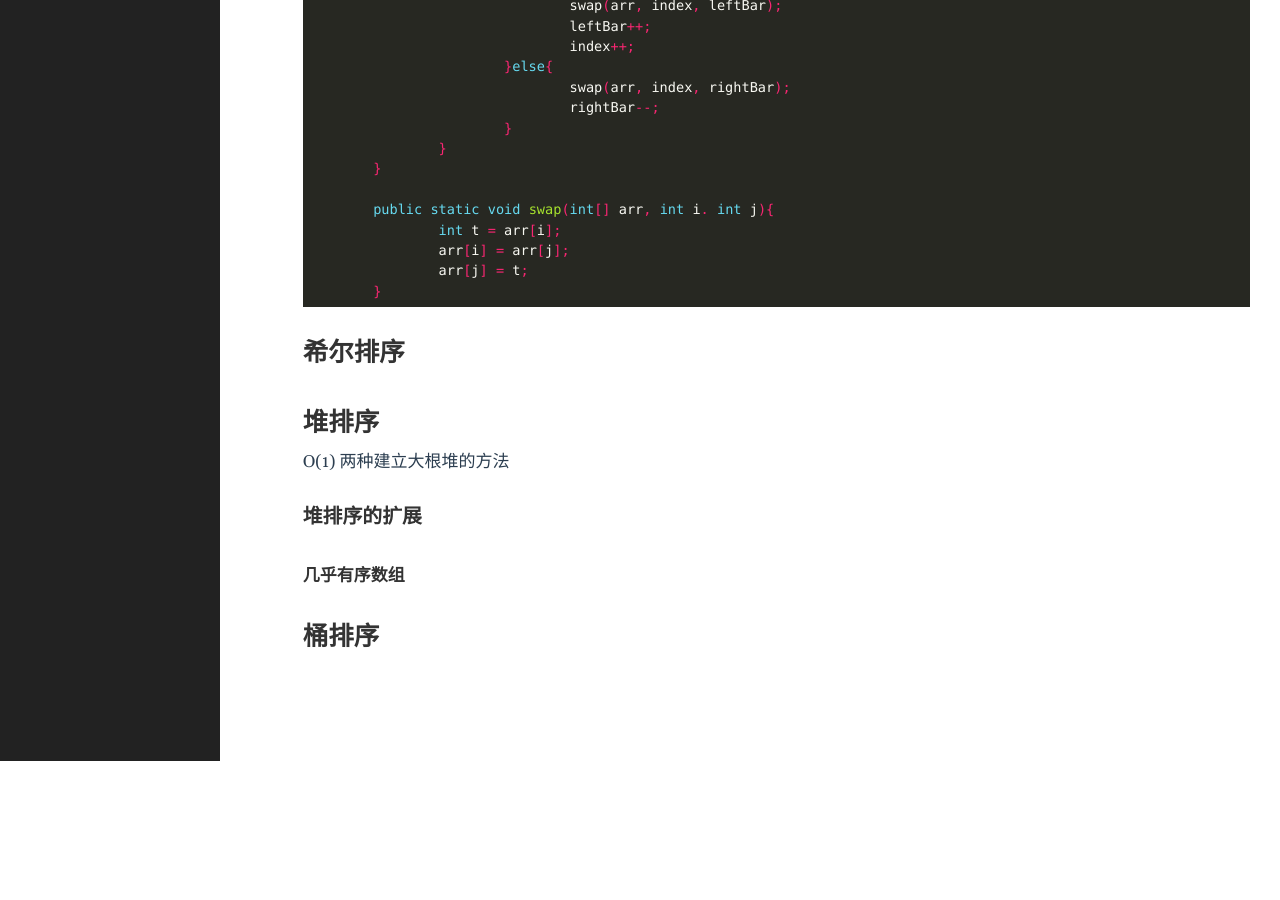
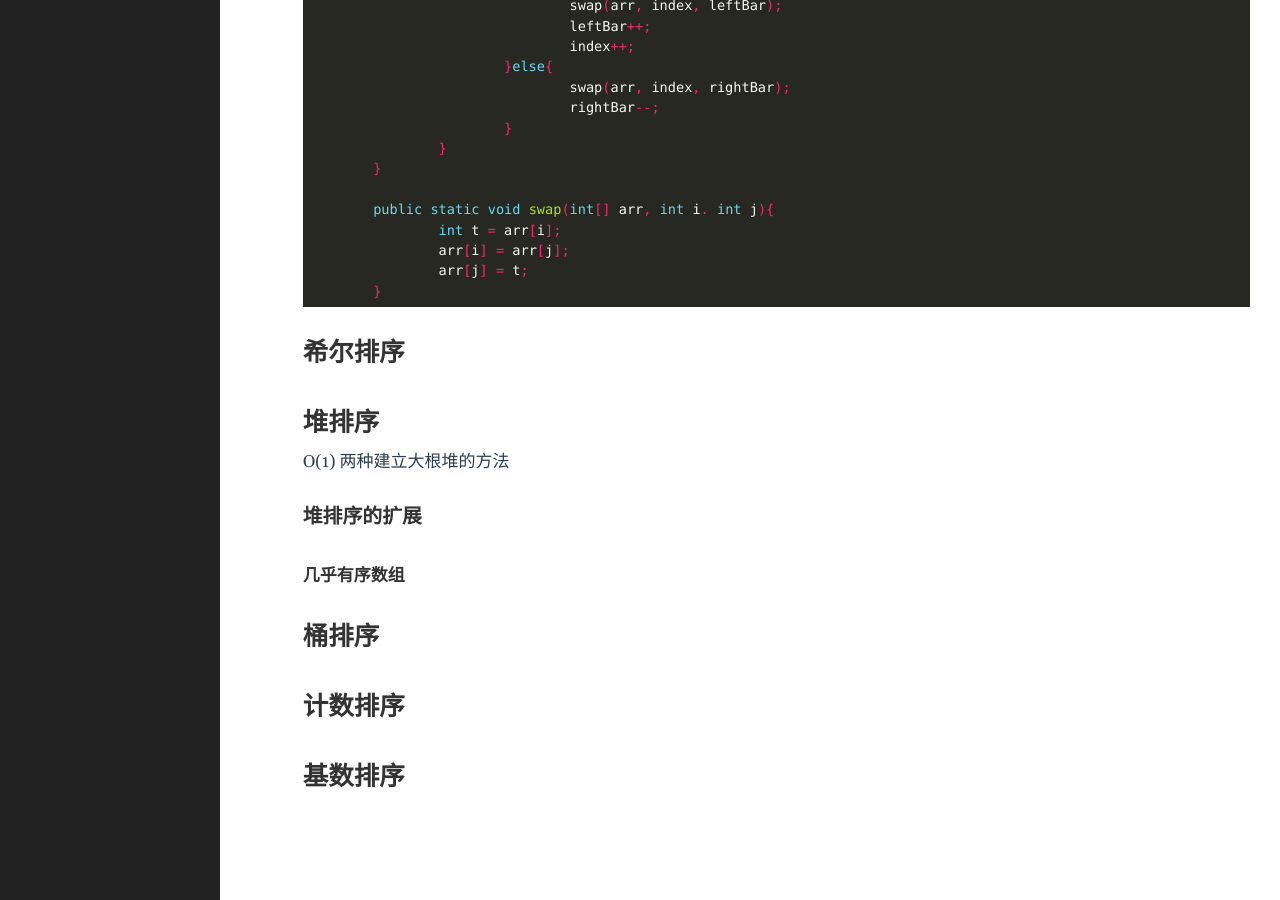
Before and after one commit to Taunk714/Taunk.github.io, a Jekyll site: the page built from _posts/2021-07-02-重学算法(2)-排序算法.md, in a window 1280 px wide and 900 px high, scrolled down 6923 px. Built offline with Jekyll 4.4.1, drawn with Linux system fonts in a browser that asks for light colours; before the commit the page ends 7684 px from its top, so only the background shows below that.

Commit message:
修改文件: _posts/2021-07-02-重学算法(2)-排序算法.md

```diff
--- a/_posts/2021-07-02-重学算法(2)-排序算法.md
+++ b/_posts/2021-07-02-重学算法(2)-排序算法.md
@@ -325,3 +325,5 @@ O(1)
 #### 几乎有序数组
 
 # 桶排序
+## 计数排序
+## 基数排序
```
